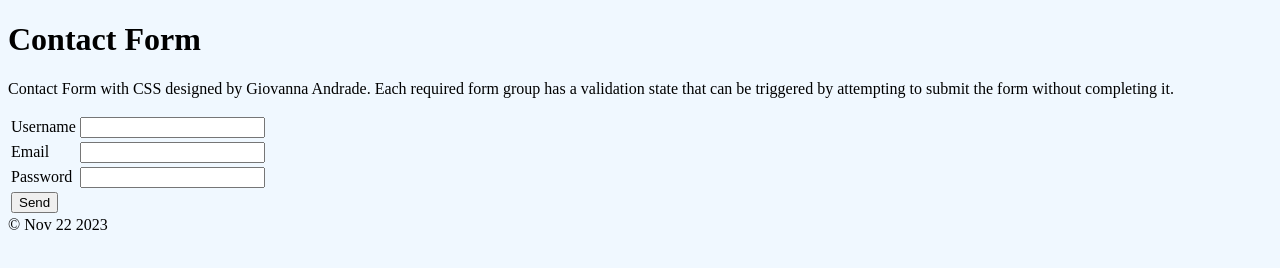
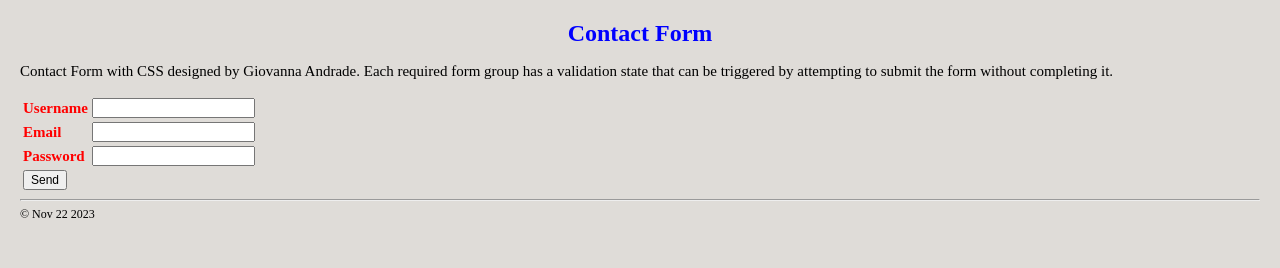
Before and after one commit to giovannacta/assignment4, a plain HTML site: page index.html in a window 1280 px wide. Drawn offline with Linux system fonts and the light colour scheme.

Commit message:
New css and html

```diff
--- a/css/style.css
+++ b/css/style.css
@@ -1,8 +1,23 @@
 /*
 CSS Style
 Author: Giovanna Andrade
+Wed nov 22 2023
 */
-
+* {
+    font-size: 12px;
+}
 body {
-    background-color: aliceblue;
+    background-color: rgb(223, 220, 216);
+    margin: 20px;
 }
+h1 {
+    font-size: 2rem;
+    color: blue;
+    font-weight: bold;
+    text-align: center;
+}
+.form {
+    font-size: 15px;
+    color: red;
+    font-weight: bold;
+}
--- a/index.html
+++ b/index.html
@@ -9,24 +9,25 @@
 <body>
     <form action="" method="post">
         <h1>Contact Form</h1>
-        <P>Contact Form with CSS designed by Giovanna Andrade. Each required form group has a validation state that can be triggered by attempting to submit the form without completing it.</P>
+        <P style="font-size: 15px;">Contact Form with CSS designed by Giovanna Andrade. Each required form group has a validation state that can be triggered by attempting to submit the form without completing it.</P>
         <table>
             <tr>
-                <td>Username</td>
-                <td><input type="text" name="username" id="username" ></td>
+                <td><span class="form">Username</span></td>
+                <td><input type="text" name="username" id="username"></td>
             </tr>
             <tr>
-                <td>Email</td>
+                <td><span class="form">Email</span></td>
                 <td><input type="email" name="email" id="email"></td>
             </tr>
             <tr>
-                <td>Password</td>
+                <td><span class="form">Password</span></td>
                 <td><input type="password" name="password" id="password"></td>
             </tr>
             <tr>
                 <td colspan="2"><input type="submit" value="Send" name="btn_submit" id="btn_submit"></td>
             </tr>
         </table>
+        <hr>
     </form>
     <footer>
         &copy; Nov 22 2023
```
